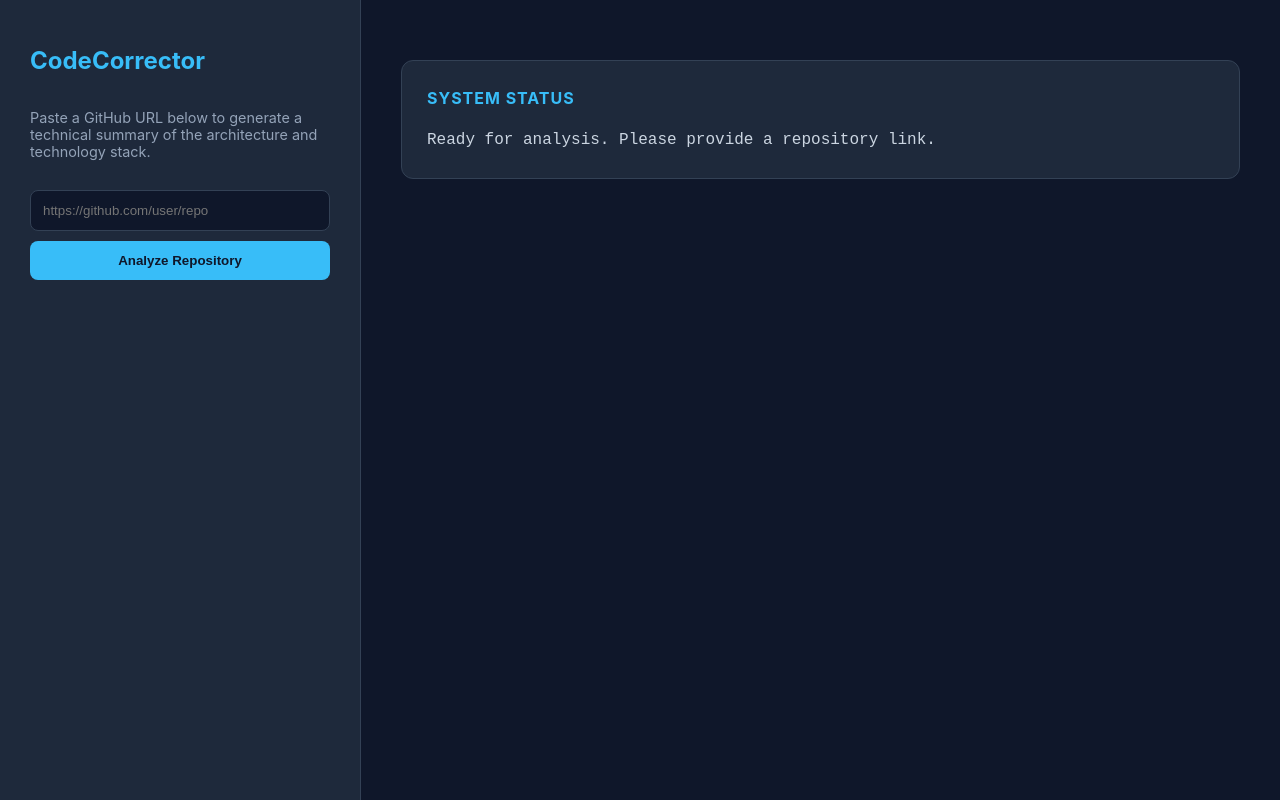
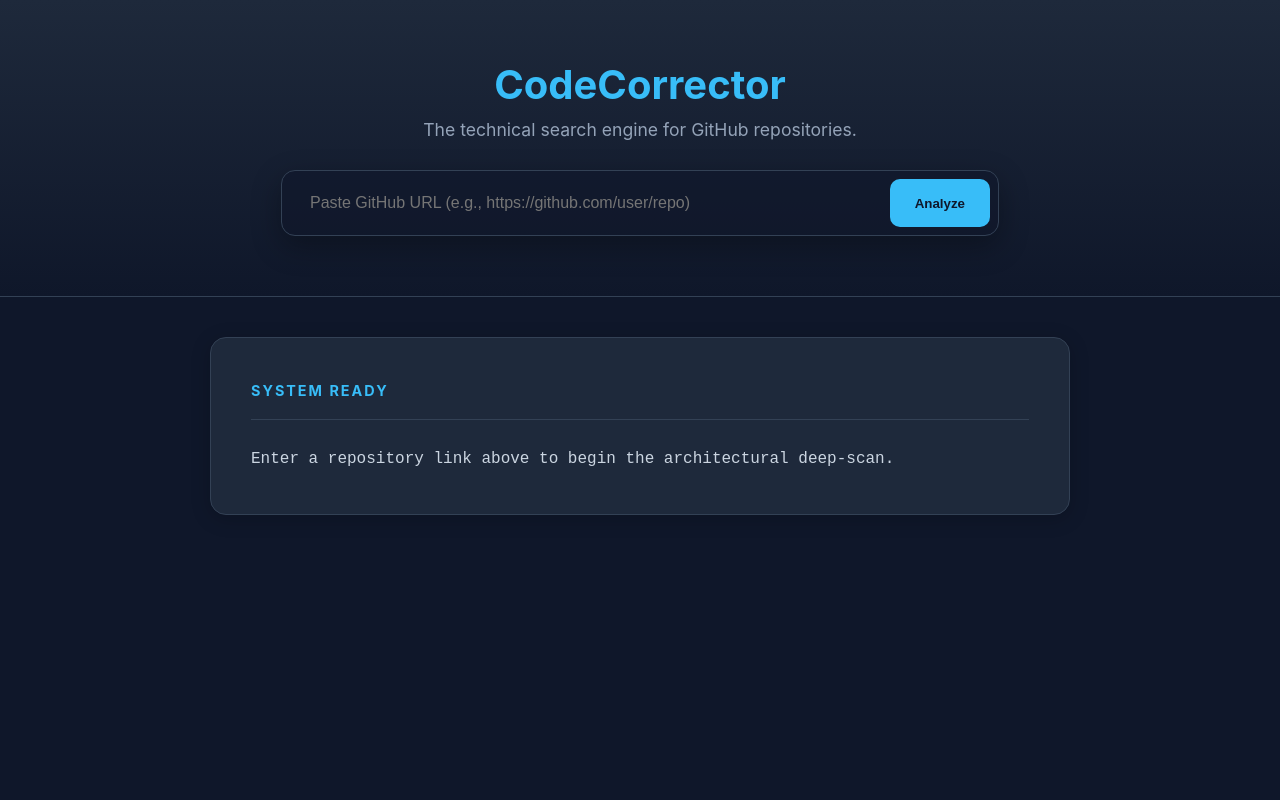
Before and after one commit to siprasanghamitradash/CodeCorrector, a Flask app: page / in a window 1280 px wide. Run offline with Flask 3, Linux system fonts and the light colour scheme.

Commit message:
UI update

```diff
--- a/templates/index.html
+++ b/templates/index.html
@@ -3,13 +3,14 @@
 <head>
     <meta charset="UTF-8">
     <meta name="viewport" content="width=device-width, initial-scale=1.0">
-    <title>CodeCorrector | Repo Analyst</title>
+    <title>CodeCorrector | Search</title>
     <style>
         :root {
             --bg: #0f172a;
-            --sidebar: #1e293b;
+            --card: #1e293b;
             --accent: #38bdf8;
             --text: #f8fafc;
+            --muted: #94a3b8;
         }
 
         body {
@@ -18,112 +19,121 @@
             color: var(--text);
             margin: 0;
             display: flex;
-            height: 100vh;
+            flex-direction: column;
+            align-items: center;
+            min-height: 100vh;
         }
 
-        /* Sidebar for Inputs */
-        .sidebar {
-            width: 300px;
-            background: var(--sidebar);
-            padding: 30px;
+        /* Top Search Section */
+        .search-header {
+            width: 100%;
+            padding: 60px 20px;
             display: flex;
             flex-direction: column;
-            border-right: 1px solid #334155;
+            align-items: center;
+            background: linear-gradient(to bottom, #1e293b, #0f172a);
+            border-bottom: 1px solid #334155;
         }
 
-        .sidebar h1 { font-size: 1.5rem; color: var(--accent); margin-bottom: 20px; }
-        .sidebar p { font-size: 0.9rem; color: #94a3b8; margin-bottom: 30px; }
+        h1 { font-size: 2.5rem; color: var(--accent); margin: 0 0 10px 0; }
+        .tagline { color: var(--muted); margin-bottom: 30px; font-size: 1.1rem; }
 
-        /* Main Analysis Area */
-        .main-content {
-            flex: 1;
+        .search-container {
+            width: 100%;
+            max-width: 700px;
             display: flex;
-            flex-direction: column;
-            padding: 40px;
-            overflow-y: auto;
-        }
-
-        .input-group {
-            display: flex;
-            flex-direction: column;
             gap: 10px;
+            background: rgba(15, 23, 42, 0.6);
+            padding: 8px;
+            border-radius: 14px;
+            border: 1px solid #334155;
+            box-shadow: 0 10px 30px rgba(0,0,0,0.3);
         }
 
         input {
-            background: #0f172a;
-            border: 1px solid #334155;
-            padding: 12px;
-            border-radius: 8px;
+            flex: 1;
+            background: transparent;
+            border: none;
+            padding: 15px 20px;
             color: white;
+            font-size: 1rem;
             outline: none;
         }
-
-        input:focus { border-color: var(--accent); }
 
         button {
             background: var(--accent);
             color: #0f172a;
             border: none;
-            padding: 12px;
-            border-radius: 8px;
+            padding: 0 25px;
+            border-radius: 10px;
             font-weight: bold;
             cursor: pointer;
             transition: 0.2s;
         }
 
-        button:hover { opacity: 0.9; transform: translateY(-1px); }
+        button:hover { background: #7dd3fc; }
 
-        /* Result Cards */
-        #results {
-            margin-top: 20px;
-            display: flex;
-            flex-direction: column;
-            gap: 20px;
+        /* Results Section */
+        .main-content {
+            width: 100%;
+            max-width: 900px;
+            padding: 40px 20px;
+            box-sizing: border-box;
         }
 
         .analysis-card {
-            background: var(--sidebar);
-            border-radius: 12px;
-            padding: 25px;
+            background: var(--card);
+            border-radius: 16px;
+            padding: 40px;
             border: 1px solid #334155;
-            line-height: 1.6;
-            animation: fadeIn 0.4s ease-out;
+            line-height: 1.8;
+            box-shadow: 0 4px 20px rgba(0,0,0,0.2);
+            animation: slideUp 0.5s ease-out;
         }
 
-        .analysis-card h3 { margin-top: 0; color: var(--accent); font-size: 1rem; text-transform: uppercase; letter-spacing: 1px; }
+        .analysis-card h3 {
+            margin-top: 0;
+            color: var(--accent);
+            text-transform: uppercase;
+            font-size: 0.9rem;
+            letter-spacing: 2px;
+            border-bottom: 1px solid #334155;
+            padding-bottom: 15px;
+            margin-bottom: 25px;
+        }
 
-        /* Coder style for AI text */
         .ai-content {
             font-family: 'Fira Code', 'Courier New', monospace;
             white-space: pre-wrap;
             color: #cbd5e1;
+            font-size: 1rem;
         }
 
-        @keyframes fadeIn {
-            from { opacity: 0; transform: translateY(10px); }
+        @keyframes slideUp {
+            from { opacity: 0; transform: translateY(30px); }
             to { opacity: 1; transform: translateY(0); }
         }
 
-        .loading { color: var(--accent); font-style: italic; }
+        .loading { color: var(--accent); font-style: italic; text-align: center; }
     </style>
 </head>
 <body>
 
-<div class="sidebar">
+<div class="search-header">
     <h1>CodeCorrector</h1>
-    <p>Paste a GitHub URL below to generate a technical summary of the architecture and technology stack.</p>
+    <div class="tagline">The technical search engine for GitHub repositories.</div>
 
-    <div class="input-group">
-        <input type="text" id="user-input" placeholder="https://github.com/user/repo" onkeypress="handleKeyPress(event)">
-        <button onclick="sendMessage()">Analyze Repository</button>
+    <div class="search-container">
+        <input type="text" id="user-input" placeholder="Paste GitHub URL (e.g., https://github.com/user/repo)" onkeypress="handleKeyPress(event)">
+        <button onclick="sendMessage()">Analyze</button>
     </div>
 </div>
 
 <div class="main-content">
     <div id="results">
         <div class="analysis-card">
-            <h3>System Status</h3>
-            <div class="ai-content">Ready for analysis. Please provide a repository link.</div>
+            <h3>System Ready</h3>
+            <div class="ai-content">Enter a repository link above to begin the architectural deep-scan.</div>
         </div>
     </div>
 </div>
@@ -140,12 +150,13 @@
         const message = input.value.trim();
         if (!message) return;
 
-        // Clear previous results and show loading
-        const tempId = "loading-" + Date.now();
+        // Show Loading State
         resultsArea.innerHTML = `
             <div class="analysis-card">
-                <h3>Analyzing:</h3>
-                <div class="ai-content loading" id="${tempId}">Scanning repository structure and dependencies...</div>
+                <div class="loading">
+                    <p>Fetching repository data...</p>
+                    <p style="font-size: 0.8rem; opacity: 0.7;">Mapping tree structure and identifying tech stack</p>
+                </div>
             </div>
         `;
 
@@ -158,12 +169,21 @@
 
             const data = await response.json();
 
-            const loadingElement = document.getElementById(tempId);
-            loadingElement.classList.remove('loading');
-            loadingElement.innerHTML = data.response;
+            // Render Result
+            resultsArea.innerHTML = `
+                <div class="analysis-card">
+                    <h3>Analysis Report: ${message.split('/').pop()}</h3>
+                    <div class="ai-content">${data.response}</div>
+                </div>
+            `;
 
         } catch (error) {
-            document.getElementById(tempId).innerText = "Error: Connection to backend failed.";
+            resultsArea.innerHTML = `
+                <div class="analysis-card">
+                    <h3 style="color: #f87171;">System Error</h3>
+                    <div class="ai-content">Failed to connect to the backend server. Please ensure the Flask app is running.</div>
+                </div>
+            `;
         }
     }
 </script>
```
